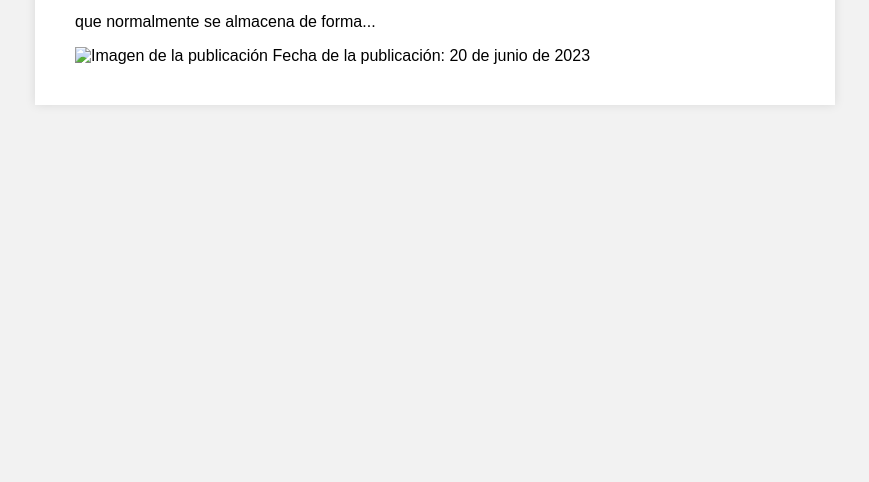
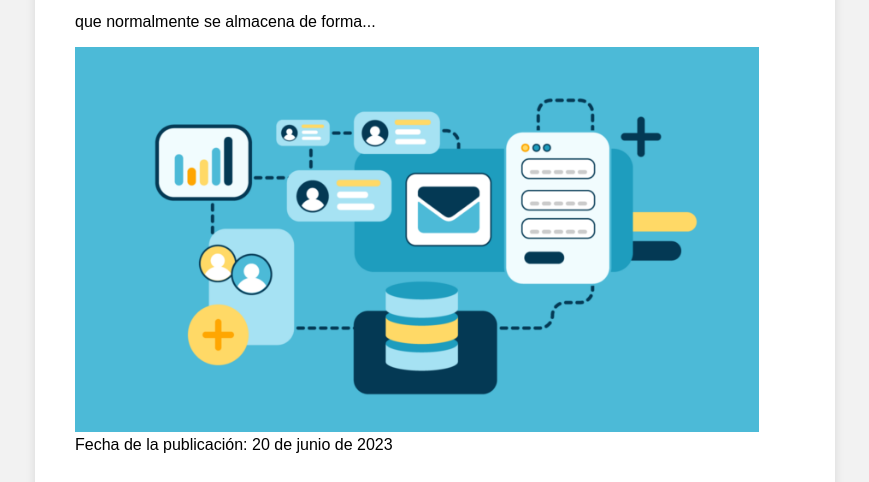
Before and after one commit to roySida/Proyecto-BD, a website: page Pokedex/Perfil.html in a window 1280 px wide. Shown: the part 553-1035 px from the top of the page, without its empty margins (205-1074 px from the left). Before the commit the page ends 800 px from the top, so only its background shows below. Drawn offline with Linux system fonts and the light colour scheme.

Commit message:
Update Perfil.html

```diff
--- a/Pokedex/Perfil.html
+++ b/Pokedex/Perfil.html
@@ -146,7 +146,7 @@
         <h3>Las bases de datos...</h3>
         <p>Una base de datos es una recopilación organizada de información o datos estructurados </p>
         <p>que normalmente se almacena de forma...</p>
-        <img class="post-image" src="img/fotoPubliacion1.png" alt="Imagen de la publicación" >
+        <img class="post-image" src="fotoPubliacion1.png" alt="Imagen de la publicación" >
         <span class="post-date">Fecha de la publicación: 20 de junio de 2023</span>
       </div>
     </div>
```
